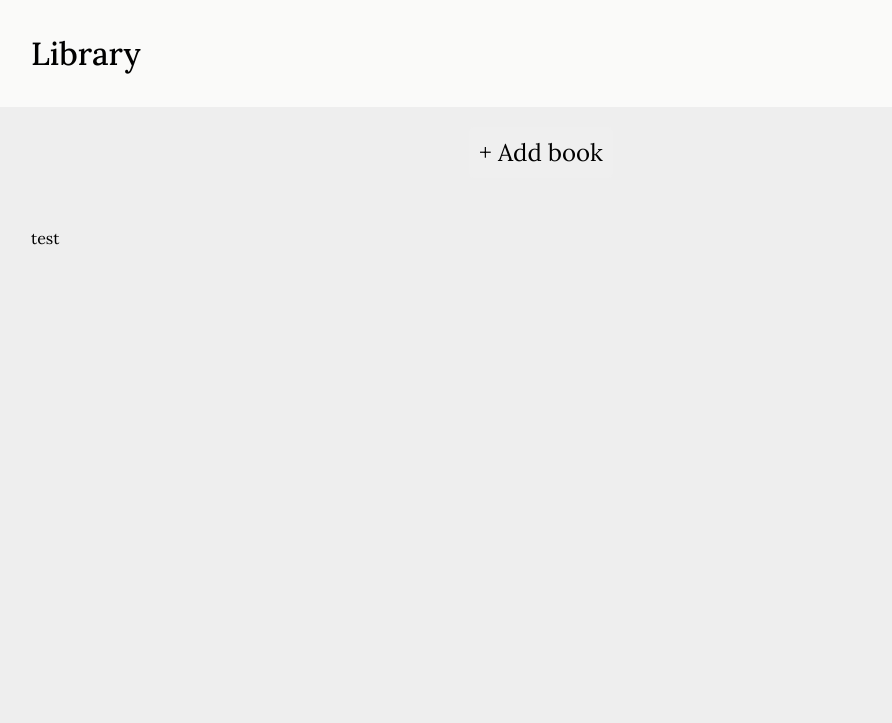
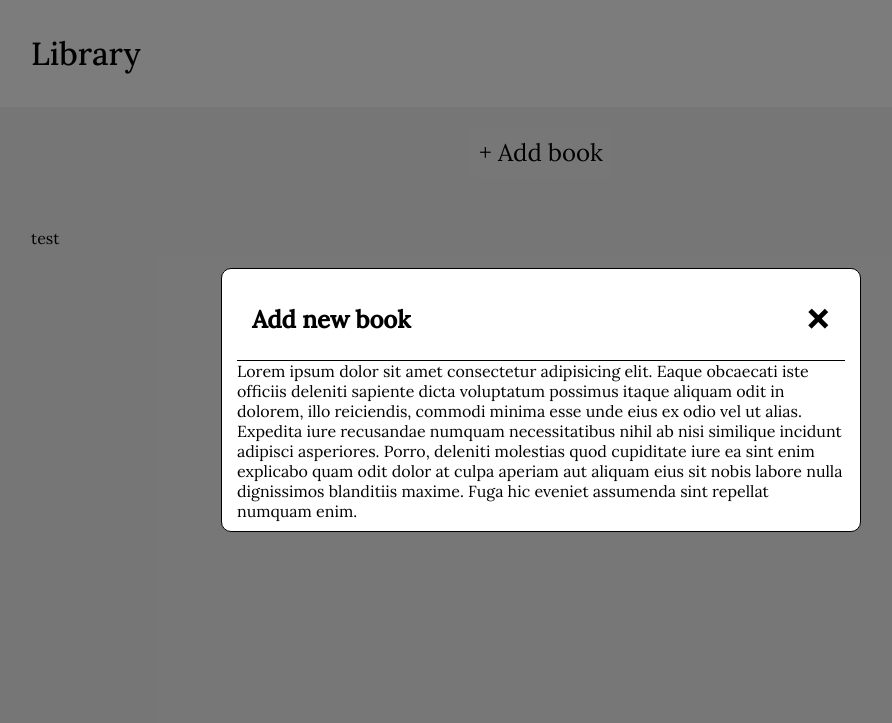
Before and after one commit to SirIsaacNeutron/library, a website: page index.html in a window 1280 px wide. Both pictures are taken after a click on the button "+ Add book". Shown: the top 723 px of the page, without its empty margins (99-991 px from the left). Drawn offline with Linux system fonts and the light colour scheme.

Commit message:
Add placeholder modal

```diff
--- a/index.html
+++ b/index.html
@@ -12,14 +12,31 @@
         <link rel="stylesheet" href="styles.css" />
 
         <script src="https://kit.fontawesome.com/cffa455509.js" crossorigin="anonymous"></script>
+
+        <script src="script.js" defer></script>
     </head>
     <body>
         <header>
             <h1>Library</h1>
         </header>
         <div class="button-area">
-            <button class="add-button">+ Add book</button>
+            <button data-modal-target="#modal" class="add-button">+ Add book</button>
+            <div class="modal" id="modal">
+                <div class="modal-header">
+                    <div class="title">Add new book</div>
+                    <button data-close-button class="close-button">&times;</button>
+                </div>
+                <div class="modal-body">
+                    Lorem ipsum dolor sit amet consectetur adipisicing elit. Eaque obcaecati iste officiis deleniti sapiente
+                    dicta voluptatum possimus itaque aliquam odit in dolorem, illo reiciendis, commodi minima esse unde eius
+                    ex odio vel ut alias. Expedita iure recusandae numquam necessitatibus nihil ab nisi similique incidunt
+                    adipisci asperiores. Porro, deleniti molestias quod cupiditate iure ea sint enim explicabo quam odit
+                    dolor at culpa aperiam aut aliquam eius sit nobis labore nulla dignissimos blanditiis maxime. Fuga hic
+                    eveniet assumenda sint repellat numquam enim.
+                </div>
+            </div>
         </div>
+        <div id="overlay"></div>
         <main>
             <p>test</p>
         </main>
--- /dev/null
+++ b/script.js
@@ -0,0 +1,32 @@
+const openModalButton = document.querySelector("[data-modal-target]")
+const closeModalButton = document.querySelector("[data-close-button")
+const overlay = document.getElementById("overlay")
+
+function openModal(modal) {
+    if (modal == null) { return }
+    modal.classList.add("active")
+    overlay.classList.add("active")
+}
+
+function closeModal(modal) {
+    if (modal == null) { return }
+    modal.classList.remove("active")
+    overlay.classList.remove("active")
+}
+
+openModalButton.addEventListener("click", () => {
+    const modal = document.getElementById("modal")
+    openModal(modal)
+})
+
+closeModalButton.addEventListener("click", () => {
+    const modal = document.getElementById("modal")
+    closeModal(modal)
+})
+
+overlay.addEventListener("click", () => {
+    if (overlay.classList.contains("active")) {
+        const modal = document.getElementById("modal")
+        closeModal(modal)
+    }
+})
--- a/styles.css
+++ b/styles.css
@@ -44,6 +44,77 @@ header {
 header h1 {
     margin-left: var(--header-icon-margin);
     font-weight: 500;
+}
+
+/* Modal */
+
+.modal {
+    padding: 10px 15px;
+    position: fixed;
+
+    /* Center the top left corner of the modal */
+    top: 50%;
+    left: 50%;
+
+    transform: translate(-50%, -50%) scale(0); /* No display: none; so we can transition */
+    border: 1px solid black;
+    border-radius: 10px;
+
+    z-index: 10; /* Modal must draw above everything else */
+    background-color: white; /* We need this to make the modal have a different bg color than the overlay */
+
+    max-width: 80%;
+
+    transition: all 0.2s ease-in-out;
+}
+
+.modal.active {
+    transform: translate(-50%, -50%) scale(1);
+}
+
+.modal-header {
+    padding: 10px 15px;
+    display: flex;
+    justify-content: space-between;
+    align-items: center;
+
+    border-bottom: 1px solid black;
+}
+
+.modal-header .title {
+    font-size: 1.5rem;
+    font-weight: bold;
+}
+
+.modal-header .close-button {
+    cursor: pointer;
+    border: none;
+    outline: none;
+    background: none;
+
+    font-size: 3rem;
+    font-weight: bold;
+}
+
+/* Overlay */
+
+#overlay {
+    position: fixed;
+    opacity: 0;
+    top: 0;
+    left: 0;
+    right: 0;
+    bottom: 0;
+    background-color: rgba(0, 0, 0, 0.5);
+
+    pointer-events: none; /* Clicks outside of the overlay won't do anything */
+
+    transition: all 0.2s ease-in-out;
+}
+
+#overlay.active {
+    pointer-events: all;
+    opacity: 1;
 }
 
 /* Main */
```
Also changed, not shown: .eslintrc.json.
